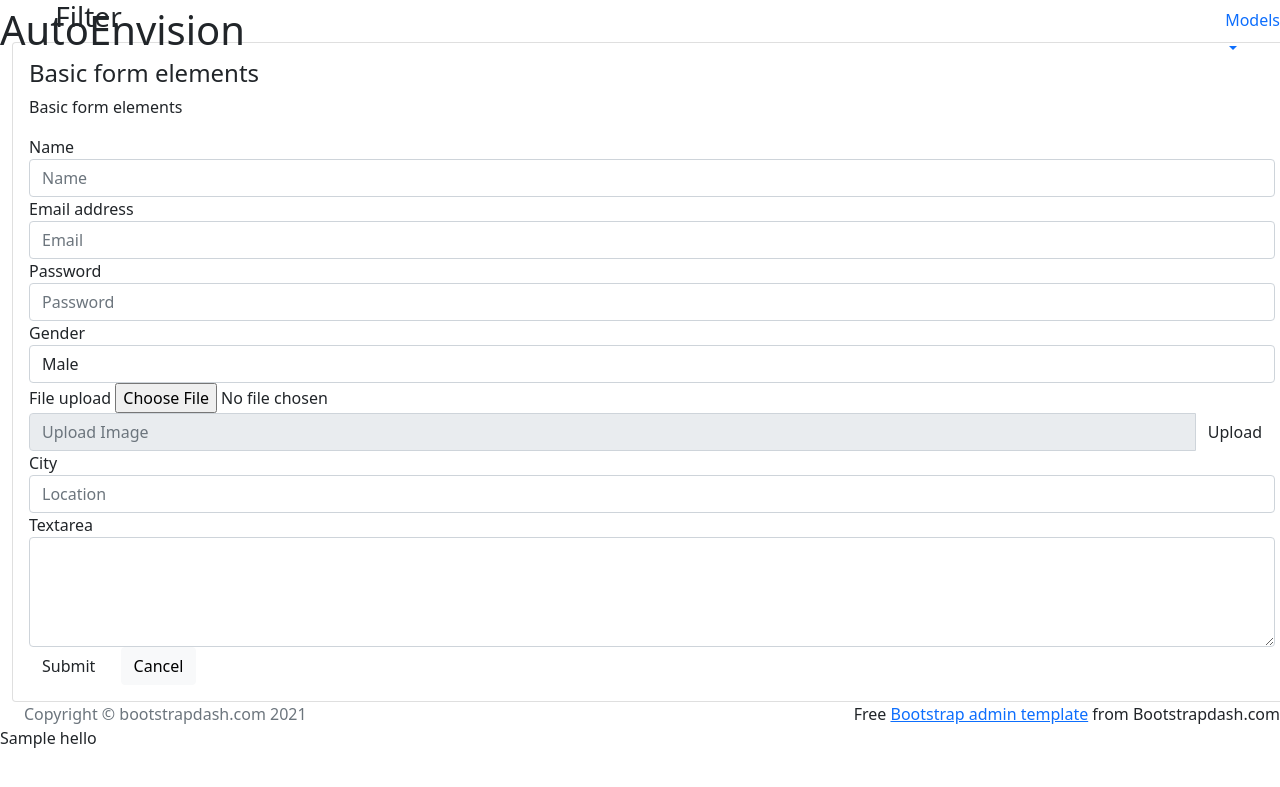
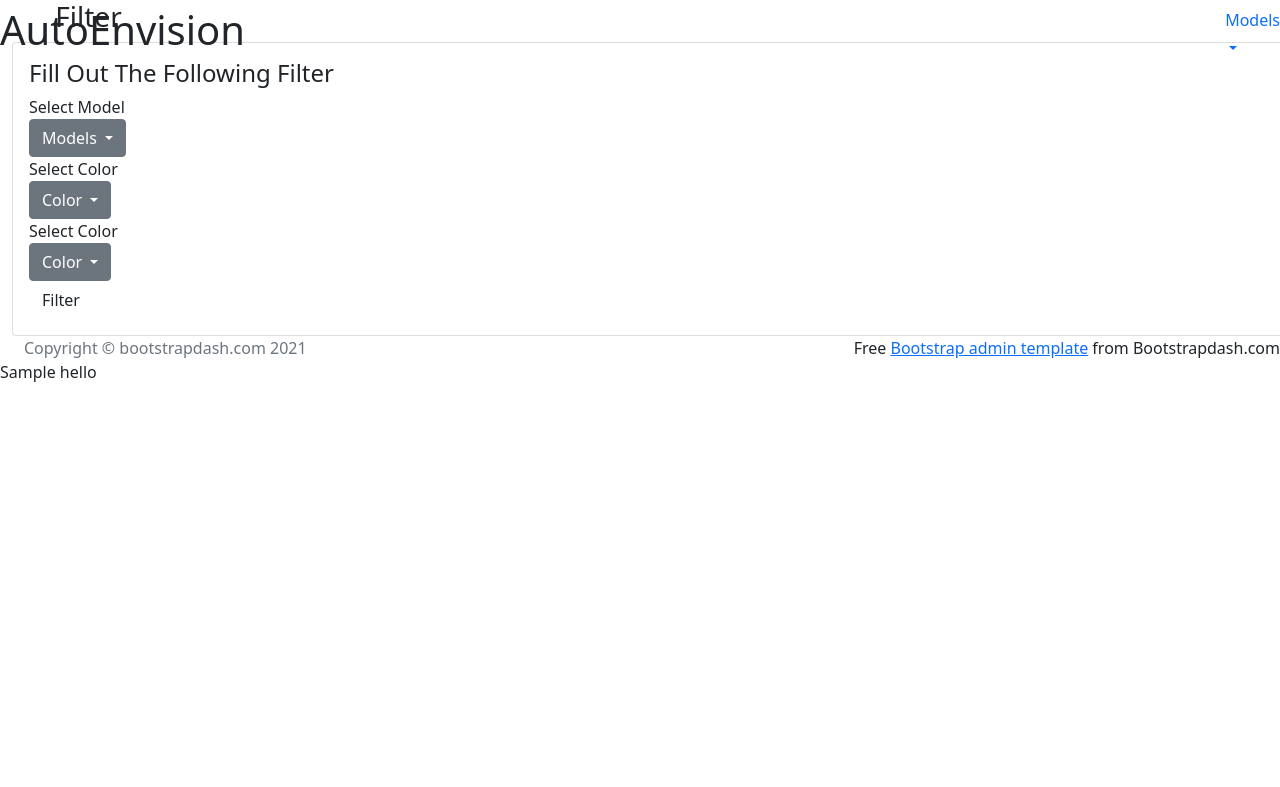
Before and after one commit to Samiksha-Pansare/Car-Sales, a Django app: template mysite/templates/filter.html in a window 1280 px wide. Shown: the top 787 px of the page. Run offline with Django 3.2, Linux system fonts and the light colour scheme; the template is opened without the code that fills it: most values are stand-ins (such as "Sample title", 1, 10 or a date in 2020); some libraries are stand-ins or nearby versions.

Commit message:
filter page modified

```diff
--- a/mysite/templates/filter.html
+++ b/mysite/templates/filter.html
@@ -89,22 +89,65 @@
             <div class="col-12 grid-margin stretch-card">
                 <div class="card">
                   <div class="card-body">
-                    <h4 class="card-title">Basic form elements</h4>
-                    <p class="card-description"> Basic form elements </p>
+                    <h4 class="card-title">Fill Out The Following Filter</h4>
+                    <!-- <p class="card-description"> Basic form elements </p> -->
                     <form class="forms-sample">
-                      <div class="form-group">
+                      <label for="exampleInputName1">Select Model</label>
+                      <div class="dropdown">
+                        <button class="btn btn-secondary dropdown-toggle" type="button" id="dropdownMenuButton2" data-bs-toggle="dropdown" aria-expanded="false">
+                          Models
+                        </button>
+                        <ul class="dropdown-menu dropdown-menu-dark" aria-labelledby="dropdownMenuButton2">
+                          <li><a class="dropdown-item" href="#">Maruti Suzuki Alto 800 </a></li>
+                          <li><a class="dropdown-item" href="#">Maruti Suzuki Alto K10</a></li>
+                          <li><a class="dropdown-item" href="#">Maruti Suzuki S-Presso</a></li>
+                          <li><a class="dropdown-item" href="#">Maruti Suzuki Eeco</a></li>
+                          <li><a class="dropdown-item" href="#">Maruti Suzuki Celerio</a></li>
+                          <li><a class="dropdown-item" href="#">Maruti Suzuki Swift</a></li>
+                          <li><a class="dropdown-item" href="#">Maruti Suzuki S-Presso</a></li>
+                          <li><a class="dropdown-item" href="#">Maruti Suzuki Grand Vitara</a></li>
+                          <li><a class="dropdown-item" href="#">Maruti Suzuki XL6</a></li>
+                          <li><a class="dropdown-item" href="#">Maruti Suzuki Brezza</a></li>
+                          <li><a class="dropdown-item" href="#">Maruti Suzuki Dzire</a></li>
+                        </ul>
+                      </div>
+                      <!-- <div class="form-group">
                         <label for="exampleInputName1">Name</label>
                         <input type="text" class="form-control" id="exampleInputName1" placeholder="Name">
-                      </div>
-                      <div class="form-group">
+                      </div> -->
+                      <!-- <div class="form-group">
                         <label for="exampleInputEmail3">Email address</label>
                         <input type="email" class="form-control" id="exampleInputEmail3" placeholder="Email">
+                      </div> -->
+                      <label for="exampleInputName2">Select Color</label>
+                      <div class="dropdown">
+                        <button class="btn btn-secondary dropdown-toggle" type="button" id="dropdownMenuButton3" data-bs-toggle="dropdown" aria-expanded="false">
+                          Color
+                        </button>
+                        <ul class="dropdown-menu dropdown-menu-dark" aria-labelledby="dropdownMenuButton3">
+                          <li><a class="dropdown-item" href="#">White </a></li>
+                          <li><a class="dropdown-item" href="#">Gray</a></li>
+                          <li><a class="dropdown-item" href="#">Black</a></li>
+                        </ul>
                       </div>
+                      <!-- </div>
                       <div class="form-group">
                         <label for="exampleInputPassword4">Password</label>
                         <input type="password" class="form-control" id="exampleInputPassword4" placeholder="Password">
+                      </div> -->
+                      <label for="exampleInputName3">Select Color</label>
+                      <div class="dropdown">
+                        <button class="btn btn-secondary dropdown-toggle" type="button" id="dropdownMenuButton4" data-bs-toggle="dropdown" aria-expanded="false">
+                          Color
+                        </button>
+                        <ul class="dropdown-menu dropdown-menu-dark" aria-labelledby="dropdownMenuButton4">
+                          <li><a class="dropdown-item" href="#">Mumbai </a></li>
+                          <li><a class="dropdown-item" href="#">Pune</a></li>
+                          <li><a class="dropdown-item" href="#">Nashik</a></li>
+                          <li><a class="dropdown-item" href="#">Nagpur</a></li>
+                        </ul>
                       </div>
-                      <div class="form-group">
+                      <!-- <div class="form-group">
                         <label for="exampleSelectGender">Gender</label>
                         <select class="form-control" id="exampleSelectGender">
                           <option>Male</option>
@@ -128,9 +171,9 @@
                       <div class="form-group">
                         <label for="exampleTextarea1">Textarea</label>
                         <textarea class="form-control" id="exampleTextarea1" rows="4"></textarea>
-                      </div>
-                      <button type="submit" class="btn btn-gradient-primary me-2">Submit</button>
-                      <button class="btn btn-light">Cancel</button>
+                      </div> -->
+                      <button type="submit" class="btn btn-gradient-primary me-2">Filter</button>
+                      <!-- <button class="btn btn-light">Cancel</button> -->
                     </form>
                   </div>
                 </div>
```
